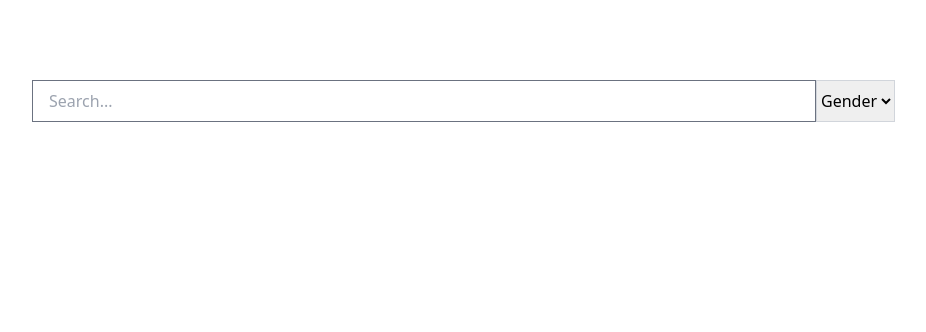
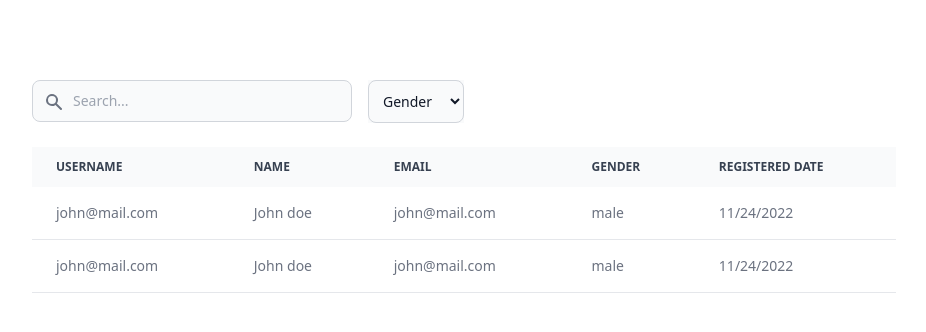
Before and after one commit to candraKriswinarto/users-table-filter, a React (Vite) app: page / in a window 1280 px wide. Shown: the top 332 px of the page, without its empty margins (176-1102 px from the left). Built offline with nearby package versions, Linux system fonts and the light colour scheme.

Commit message:
create ui table

```diff
--- a/src/App.jsx
+++ b/src/App.jsx
@@ -1,14 +1,24 @@
 import Filter from "./components/Filter"
 import InputSearch from "./components/InputSearch"
+import Table from "./components/Table"
 
 function App() {
 
+  const column = [
+    { heading: 'Username' },
+    { heading: 'Name' },
+    { heading: 'Email' },
+    { heading: 'Gender' },
+    { heading: 'Registered Date' },
+  ]
+
   return (
     <div className="max-w-4xl mx-auto mt-20 px-4">
-      <div className="flex justify-between">
+      <div className="flex gap-4 mb-6">
         <InputSearch />
         <Filter />
       </div>
+      <Table column={column} />
     </div>
   )
 }
--- a/src/components/Filter.jsx
+++ b/src/components/Filter.jsx
@@ -1,8 +1,8 @@
 
 const Filter = () => {
   return (
-    <div className="w-20">
-      <select className="h-full border-gray-300 border-solid border outline-none">
+    <div className="bg-gray-50 w-24">
+      <select className="bg-gray-50 border border-gray-300 text-gray-900 text-sm rounded-lg focus:ring-blue-500 focus:border-blue-500 block w-full p-2.5 outline-none">
         <option selected>Gender</option>
         <option value="male">Male</option>
         <option value="female">Female</option>
--- a/src/components/InputSearch.jsx
+++ b/src/components/InputSearch.jsx
@@ -1,12 +1,11 @@
 
 const InputSearch = () => {
   return (
-    <div className="grow">
-      <input
-        type="search"
-        placeholder="Search..."
-        className="w-full px-4 py-2 border-gray-500 border outline-none"
-      />
+    <div className="relative">
+      <div className="absolute inset-y-0 left-0 flex items-center pl-3 pointer-events-none">
+        <svg class="w-5 h-5 text-gray-500 dark:text-gray-400" fill="currentColor" viewBox="0 0 20 20" xmlns="http://www.w3.org/2000/svg"><path fill-rule="evenodd" d="M8 4a4 4 0 100 8 4 4 0 000-8zM2 8a6 6 0 1110.89 3.476l4.817 4.817a1 1 0 01-1.414 1.414l-4.816-4.816A6 6 0 012 8z" clip-rule="evenodd"></path></svg>
+      </div>
+      <input type="search" placeholder="Search..." className="bg-gray-50 border border-gray-300 text-gray-900 text-sm rounded-lg w-80 pl-10 p-2.5 outline-none" />
     </div>
   )
 }
--- /dev/null
+++ b/src/components/Table.jsx
@@ -0,0 +1,32 @@
+
+const Table = ({ column }) => {
+  return (
+    <table className="w-full text-sm text-left text-gray-500">
+      <thead className="text-xs text-gray-700 uppercase bg-gray-50">
+        <tr>
+          {column.map((item, index) => <TableHeadItem item={item} />)}
+        </tr>
+      </thead>
+      <tbody>
+        <tr className="border-b">
+          <td className="px-6 py-4">john@mail.com</td>
+          <td className="px-6 py-4">John doe</td>
+          <td className="px-6 py-4">john@mail.com</td>
+          <td className="px-6 py-4">male</td>
+          <td className="px-6 py-4">11/24/2022</td>
+        </tr>
+        <tr className="border-b">
+          <td className="px-6 py-4">john@mail.com</td>
+          <td className="px-6 py-4">John doe</td>
+          <td className="px-6 py-4">john@mail.com</td>
+          <td className="px-6 py-4">male</td>
+          <td className="px-6 py-4">11/24/2022</td>
+        </tr>
+      </tbody>
+    </table>
+  )
+}
+
+const TableHeadItem = ({ item }) => <th scope="col" className="px-6 py-3">{item.heading}</th>
+
+export default Table
```
